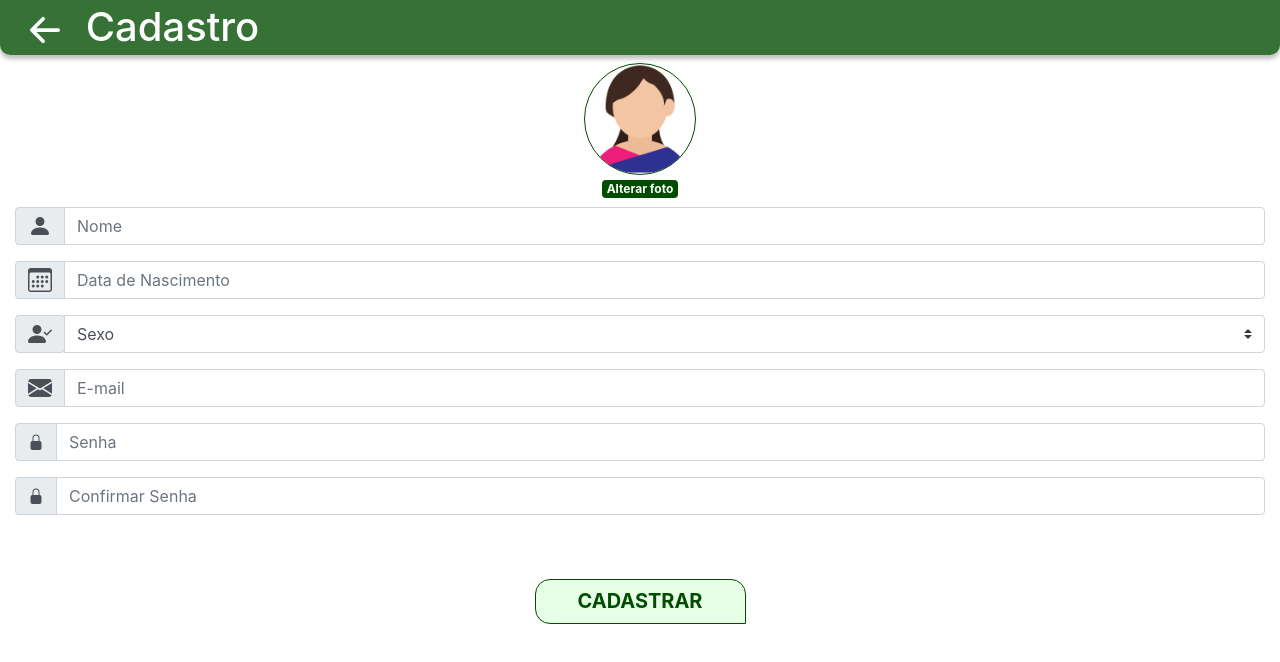
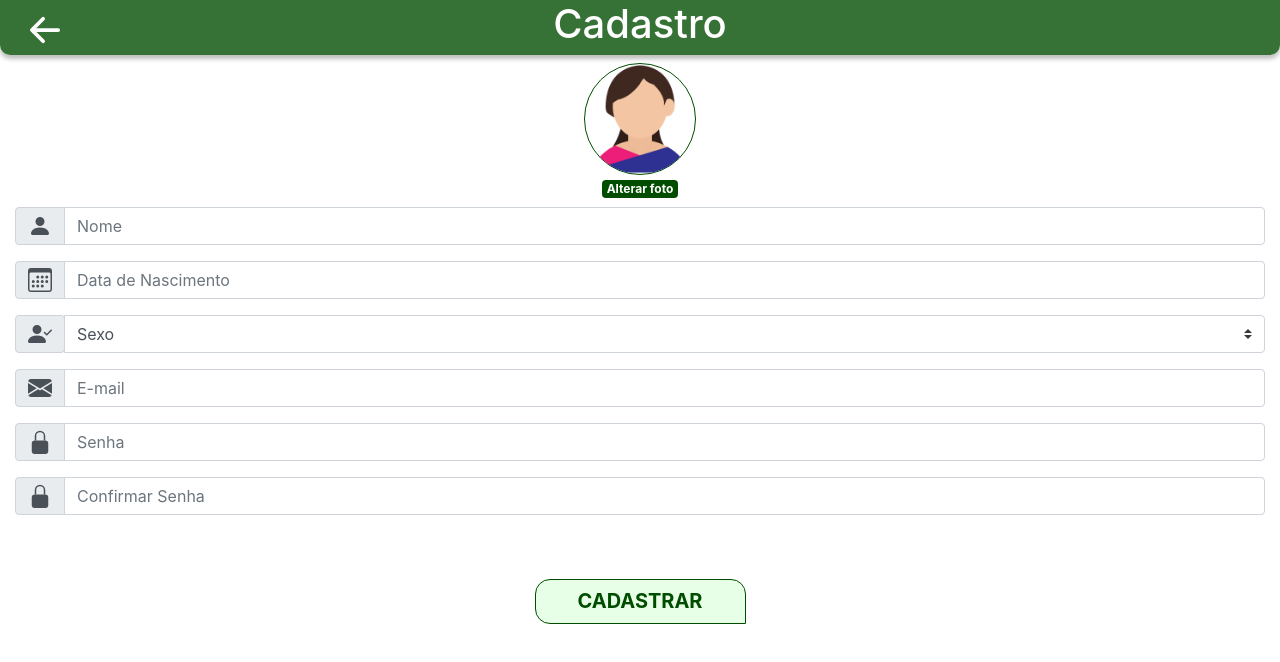
Before and after one commit to ThaiseMed/health-track, a plain HTML site: page cadastro.html in a window 1280 px wide. Drawn offline with nearby package versions, Linux system fonts and the light colour scheme.

Commit message:
Correção header do cadastro

```diff
--- a/cadastro.html
+++ b/cadastro.html
@@ -18,7 +18,7 @@
   <header class="header">
     <div class="container-fluid">
       <h1>
-        <div class="d-inline">
+        <div style="position: absolute;">
           <a class="text-branco" href="index.html"><svg class="bi bi-arrow-left-short" width="1.5em" height="1.5em"
               viewBox="0 0 16 16" fill="currentColor" xmlns="http://www.w3.org/2000/svg">
               <path fill-rule="evenodd"
@@ -26,7 +26,7 @@
               <path fill-rule="evenodd" d="M4.5 8a.5.5 0 0 1 .5-.5h6.5a.5.5 0 0 1 0 1H5a.5.5 0 0 1-.5-.5z" />
             </svg></a>
         </div>
-        <div class="d-inline text-center">
+        <div class="text-center">
           <span class="text-center">Cadastro</span>
         </div>
       </h1>
@@ -125,7 +125,7 @@
             <div class="input-group">
               <div class="input-group-prepend">
                 <span class="input-group-text" id="basic-addon1">
-                  <svg class="bi bi-lock-fill" width="1em" height="1em" viewBox="0 0 16 16" fill="currentColor"
+                  <svg class="bi bi-lock-fill" width="1.5em" height="1.5em" viewBox="0 0 16 16" fill="currentColor"
                     xmlns="http://www.w3.org/2000/svg">
                     <rect width="11" height="9" x="2.5" y="7" rx="2" />
                     <path fill-rule="evenodd" d="M4.5 4a3.5 3.5 0 1 1 7 0v3h-1V4a2.5 2.5 0 0 0-5 0v3h-1V4z" />
@@ -142,7 +142,7 @@
             <div class="input-group">
               <div class="input-group-prepend">
                 <span class="input-group-text" id="basic-addon1">
-                  <svg class="bi bi-lock-fill" width="1em" height="1em" viewBox="0 0 16 16" fill="currentColor"
+                  <svg class="bi bi-lock-fill" width="1.5em" height="1.5em" viewBox="0 0 16 16" fill="currentColor"
                     xmlns="http://www.w3.org/2000/svg">
                     <rect width="11" height="9" x="2.5" y="7" rx="2" />
                     <path fill-rule="evenodd" d="M4.5 4a3.5 3.5 0 1 1 7 0v3h-1V4a2.5 2.5 0 0 0-5 0v3h-1V4z" />
```
